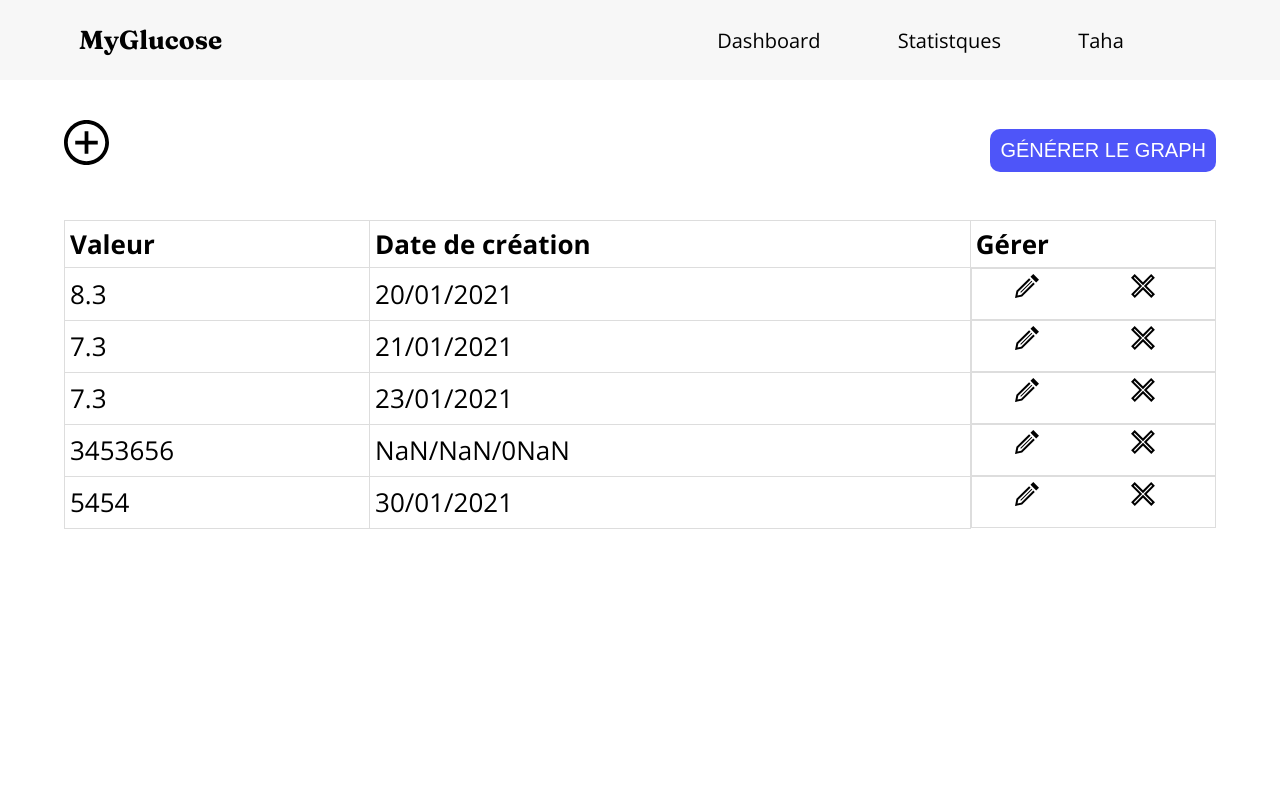
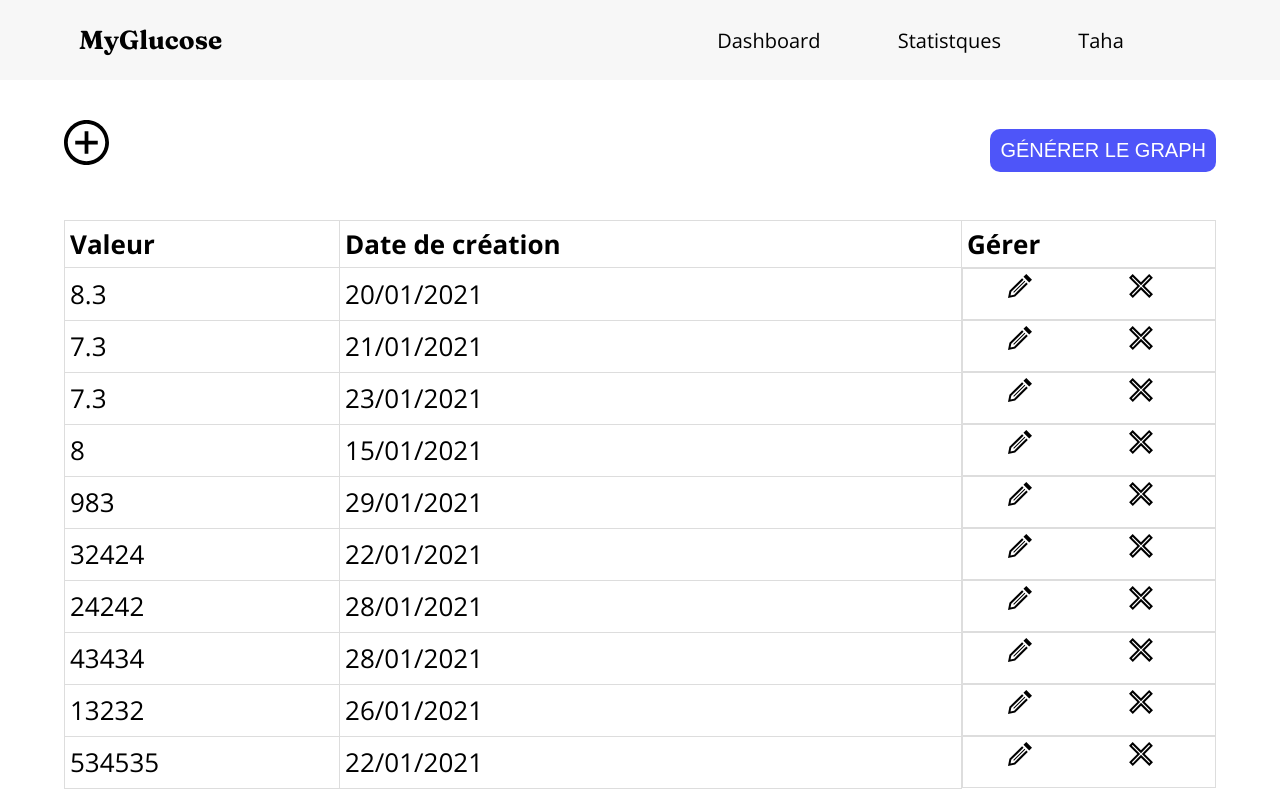
Before and after one commit to SalahBkd/glucosely, an Angular app: page /dashboard in a window 1280 px wide. Built offline with nearby package versions, Linux system fonts and the light colour scheme; data requests are answered from the project's data file.

Commit message:
refactor ADD feature

```diff
--- a/db.json
+++ b/db.json
@@ -16,14 +16,39 @@
       "creationDate": "1611407229"
     },
     {
-      "valeur": 3453656,
-      "creationDate": "1611187200000000",
+      "valeur": 8,
+      "creationDate": "1610668800",
       "id": 4
     },
     {
-      "valeur": 5454,
-      "creationDate": "1611964800",
+      "valeur": 983,
+      "creationDate": "1611878400",
       "id": 5
+    },
+    {
+      "valeur": 32424,
+      "creationDate": "1611273600",
+      "id": 6
+    },
+    {
+      "valeur": 24242,
+      "creationDate": "1611792000",
+      "id": 7
+    },
+    {
+      "valeur": 43434,
+      "creationDate": "1611792000",
+      "id": 8
+    },
+    {
+      "valeur": 13232,
+      "creationDate": "1611619200",
+      "id": 9
+    },
+    {
+      "valeur": 534535,
+      "creationDate": "1611273600",
+      "id": 10
     }
   ]
 }
--- a/src/app/dashboard/dashboard-container/add-report/add-report.component.ts
+++ b/src/app/dashboard/dashboard-container/add-report/add-report.component.ts
@@ -1,6 +1,8 @@
-import { Component, OnInit } from '@angular/core';
+import {Component, OnInit, Output} from '@angular/core';
 import {ReportService} from "../../service/report.service";
 import {FormControl, FormGroup, Validators} from "@angular/forms";
+import {Router} from "@angular/router";
+import {EventEmitter} from "@angular/core";
 
 @Component({
   selector: 'app-add-report',
@@ -11,8 +13,9 @@ export class AddReportComponent implements OnInit {
 
   public showAddFormPopup = false;
   public form: FormGroup;
+  @Output() public refresh = new EventEmitter();
 
-  constructor(private reportService: ReportService) { }
+  constructor(private reportService: ReportService, private router: Router) { }
 
   ngOnInit(): void {
     this.form = new FormGroup({
@@ -36,12 +39,16 @@ export class AddReportComponent implements OnInit {
       creationDate: newDate.toString()
     }
     this.addReport(newReport);
+    this.showAddFormPopup = false;
+    this.form.reset();
+    this.refresh.emit();
   }
 
 
   // DATA SERVICE
   addReport(report) {
     this.reportService.add(report)
-      .subscribe(res => console.log(res), error => console.log(error));
+      .subscribe(error => console.log(error));
   }
+
 }
--- a/src/app/dashboard/dashboard-container/dashboard-container.component.html
+++ b/src/app/dashboard/dashboard-container/dashboard-container.component.html
@@ -1,9 +1,9 @@
 <div class="ops-btns-container">
   <div class="ops-btns">
-    <app-add-report></app-add-report>
+    <app-add-report (refresh)="refreshReports()"></app-add-report>
     <app-generate-report></app-generate-report>
   </div>
   <div class="reports-table">
-    <app-reports-table></app-reports-table>
+    <app-reports-table [reports]="reports"></app-reports-table>
   </div>
 </div>
--- a/src/app/dashboard/dashboard-container/dashboard-container.component.ts
+++ b/src/app/dashboard/dashboard-container/dashboard-container.component.ts
@@ -1,4 +1,5 @@
 import { Component, OnInit } from '@angular/core';
+import {ReportService} from "../service/report.service";
 
 @Component({
   selector: 'app-dashboard-container',
@@ -7,9 +8,27 @@ import { Component, OnInit } from '@angular/core';
 })
 export class DashboardContainerComponent implements OnInit {
 
-  constructor() { }
+  public reports = [];
+
+  constructor(private reportService: ReportService) { }
 
   ngOnInit(): void {
+    this.getAllReports();
+  }
+
+  // DATA SERVICE
+  public getAllReports() {
+    this.reportService.getAll()
+      .subscribe(reports => this.reports = reports, error => {
+        console.log(error);
+      });
+  }
+
+  public refreshReports() {
+    this.reportService.getAll()
+      .subscribe(reports => this.reports = reports, error => {
+        console.log(error);
+      });
   }
 
 }
--- a/src/app/dashboard/dashboard-container/reports-table/reports-table.component.ts
+++ b/src/app/dashboard/dashboard-container/reports-table/reports-table.component.ts
@@ -1,4 +1,4 @@
-import { Component, OnInit } from '@angular/core';
+import {Component, EventEmitter, Input, Output} from '@angular/core';
 import {ReportService} from "../../service/report.service";
 
 @Component({
@@ -6,22 +6,9 @@ import {ReportService} from "../../service/report.service";
   templateUrl: './reports-table.component.html',
   styleUrls: ['./reports-table.component.css']
 })
-export class ReportsTableComponent implements OnInit {
+export class ReportsTableComponent {
 
-  public reports = [];
-
-  constructor(private reportService: ReportService) { }
-
-  ngOnInit(): void {
-    this.getAllReports();
-  }
-
-  // DATA SERVICE
-  getAllReports() {
-    this.reportService.getAll()
-      .subscribe(reports => this.reports = reports, error => {
-        console.log(error);
-      });
-  }
+  @Input() public reports = [];
+  @Output() public refresh = new EventEmitter();
 
 }
```
